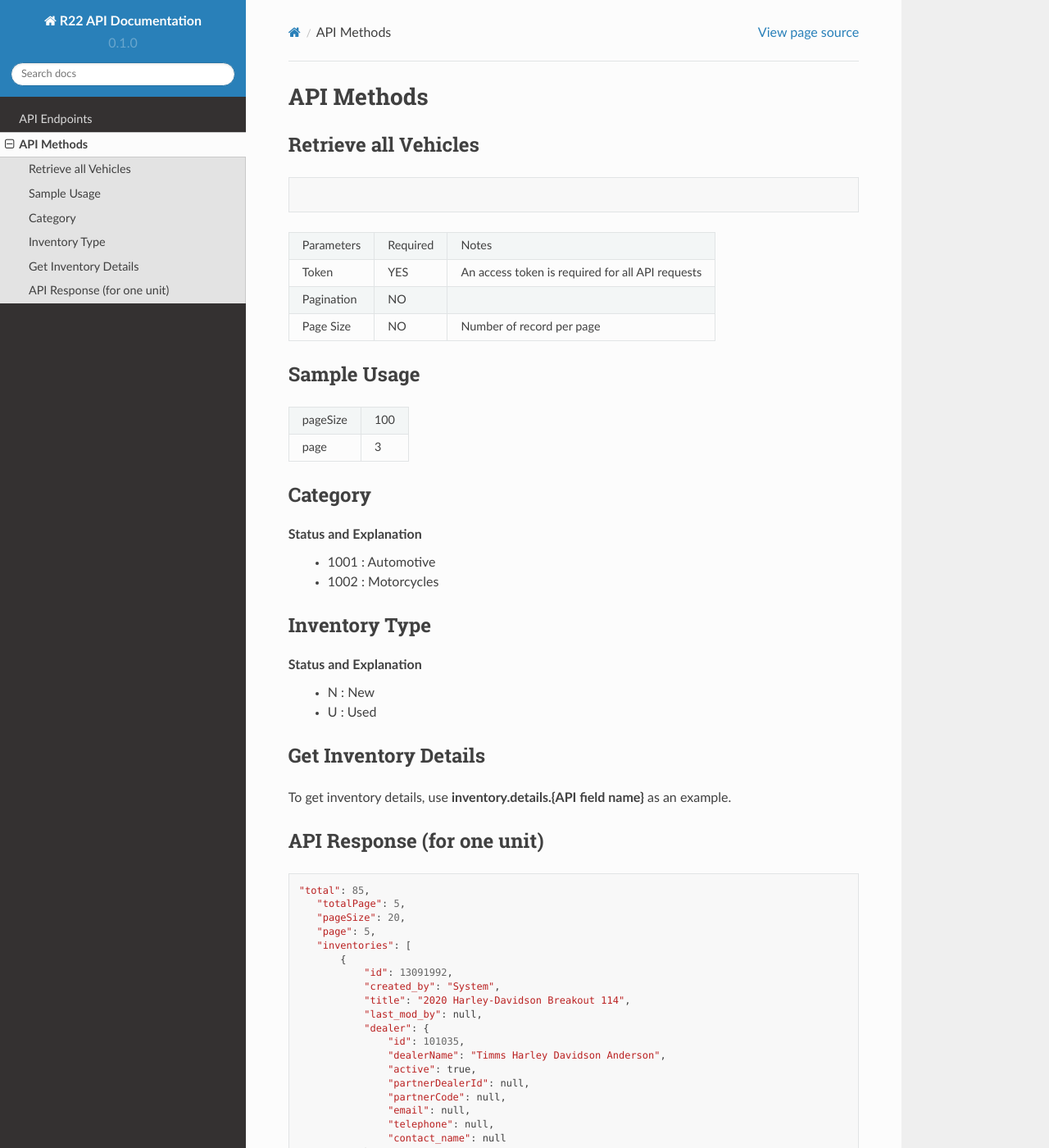
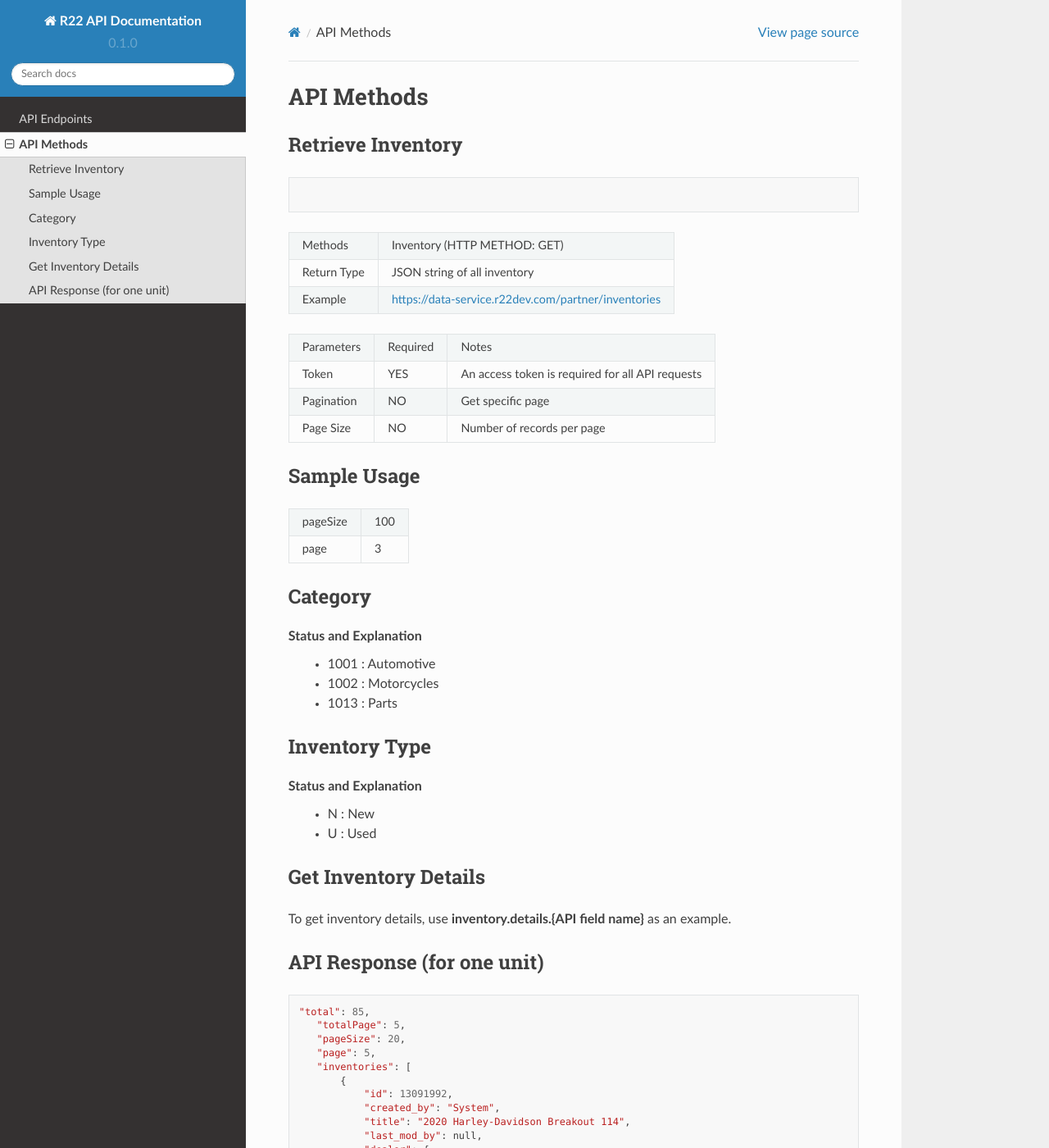
Before and after one commit to r22mik/r22apidocs, a Sphinx documentation site: the page built from docs/methods.rst, in a window 1280 px wide and 1400 px high. Shown: the whole window at 82% size. Built offline with Sphinx 7.4.7 and the Read the Docs theme 2.0.0, drawn with Linux system fonts in a browser that asks for light colours; pages that are not in the unit, such as notebooks, are missing from menus.

Commit message:
Update methods.rst

```diff
--- a/docs/methods.rst
+++ b/docs/methods.rst
@@ -2,15 +2,15 @@
 API Methods
 =============
 
-Retrieve all Vehicles
-=====================
+Retrieve Inventory
+==================
 
 .. sourcecode:: https
 
 +------------------------+------------------------------------------------------+
 | Methods                | Inventory (HTTP METHOD: GET)                         |
 +------------------------+------------------------------------------------------+
-| Return Type            | JSON string of all inventory                          |
+| Return Type            | JSON string of all inventory                         |
 +------------------------+------------------------------------------------------+
 | Example                | https://data-service.r22dev.com/partner/inventories  |
 +------------------------+------------------------------------------------------+
@@ -20,9 +20,9 @@
 +--------------+----------+-----------------------------------------------------+
 | Token        |   YES    | An access token is required for all API requests    |
 +--------------+----------+-----------------------------------------------------+
-| Pagination   |   NO     |                                                     |
+| Pagination   |   NO     | Get specific page                                   |
 +--------------+----------+-----------------------------------------------------+
-| Page Size    |   NO     | Number of record per page                           |
+| Page Size    |   NO     | Number of records per page                          |
 +--------------+----------+-----------------------------------------------------+
 
 Sample Usage
@@ -39,6 +39,7 @@
 **Status and Explanation**
      - 1001 : Automotive
      - 1002 : Motorcycles
+     - 1013 : Parts
 
 Inventory Type
 ==============
```
